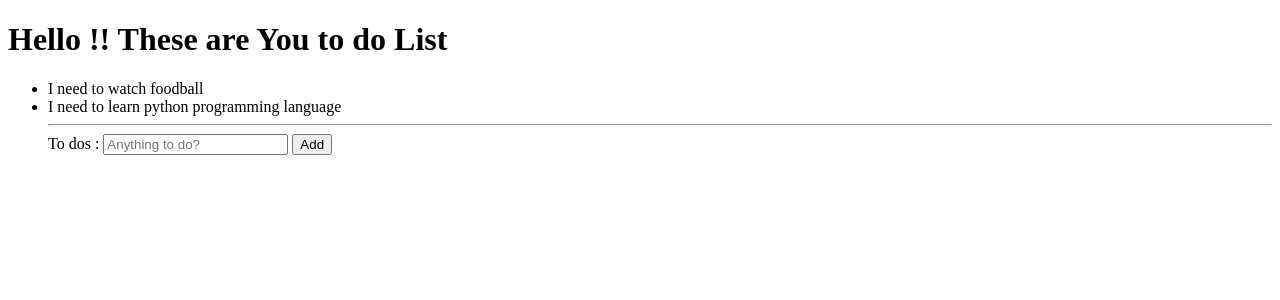
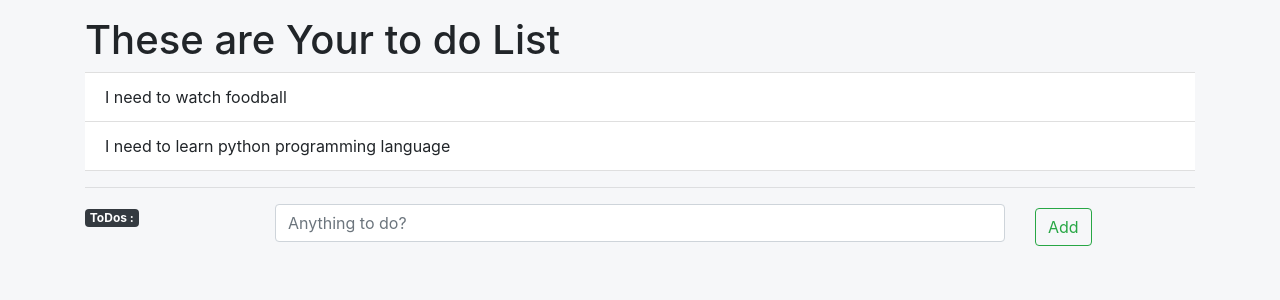
Before and after one commit to SarpongAbasimi/djangoToDoApp, a Django app: page / in a window 1280 px wide. Shown: the top 300 px of the page. Run offline with Django 3.2, Linux system fonts and the light colour scheme; data comes from the database, SQL or seed files in the repository; both versions use the stored data as it was after the commit; some libraries are stand-ins or nearby versions.

Commit message:
adde dsome css to the todoAPP

```diff
--- /dev/null
+++ b/todosApp/static/todosApp/main.css
@@ -0,0 +1,3 @@
+body{
+    background-color: #F6F7F9;
+}
--- a/todosApp/templates/todosApp/base.html
+++ b/todosApp/templates/todosApp/base.html
@@ -1,12 +1,26 @@
+{% load static %}
+
 <!DOCTYPE html>
 <html>
     <head>
         <meta http-equiv="Content-Type" content="text/html" charset=UTF-8">
         <meta name="viewport" content="width=device-width, initial-scale=1.0">
+        <!-- Required meta tags -->
+    <meta charset="utf-8">
+    <meta name="viewport" content="width=device-width, initial-scale=1, shrink-to-fit=no">
+
+    <!-- Bootstrap CSS -->
+    <link rel="stylesheet" href="https://stackpath.bootstrapcdn.com/bootstrap/4.1.3/css/bootstrap.min.css" integrity="sha384-MCw98/SFnGE8fJT3GXwEOngsV7Zt27NXFoaoApmYm81iuXoPkFOJwJ8ERdknLPMO" crossorigin="anonymous">
+    <!-- Main.css-->
+    <link rel="stylesheet" type="text/css" href="{% static 'todosApp/main.css' %}">
     </head>
     <body>
         {% block content %}
 
         {% endblock content %}
+    <!-- jQuery first, then Popper.js, then Bootstrap JS -->
+    <script src="https://code.jquery.com/jquery-3.3.1.slim.min.js" integrity="sha384-q8i/X+965DzO0rT7abK41JStQIAqVgRVzpbzo5smXKp4YfRvH+8abtTE1Pi6jizo" crossorigin="anonymous"></script>
+    <script src="https://cdnjs.cloudflare.com/ajax/libs/popper.js/1.14.3/umd/popper.min.js" integrity="sha384-ZMP7rVo3mIykV+2+9J3UJ46jBk0WLaUAdn689aCwoqbBJiSnjAK/l8WvCWPIPm49" crossorigin="anonymous"></script>
+    <script src="https://stackpath.bootstrapcdn.com/bootstrap/4.1.3/js/bootstrap.min.js" integrity="sha384-ChfqqxuZUCnJSK3+MXmPNIyE6ZbWh2IMqE241rYiqJxyMiZ6OW/JmZQ5stwEULTy" crossorigin="anonymous"></script>
     </body>
 </html>
--- a/todosApp/templates/todosApp/view.html
+++ b/todosApp/templates/todosApp/view.html
@@ -1,16 +1,30 @@
 {% extends 'todosApp/base.html'%}
 
 {% block content %}
-    <h1>Hello !! These are You to do List</h1>
-    <ul>
+<div class="container mt-3">
+    <h1>These are Your to do List</h1>
+    <ul class='list-group list-group-flush'>
         {% for allmydodos in todolist %}
-            <li>{{ allmydodos.description }}</li>
+            <li class="list-group-item ">{{ allmydodos.description }}</li>
         {% endfor %}
+    </ul>
         <hr>
-        <form action="/todo/" method="POST">
-                {% csrf_token %}
-                <label for="toDoList">To dos : </label><input type="text" name="toDos" id="toDoList" placeholder="Anything to do?" required onclick="focus">
-            <input type="submit" name="mysubmit" value="Add">
-        </form>
-    </ul>
+                <form  action="/todo/" method="POST">
+                    {% csrf_token %}
+                    <div class="row">
+
+                        <div class="col-md-2" >
+                            <label class="badge badge-dark" for="toDoList">ToDos : </label>
+                        </div>
+                        <div class="col-md-8" >
+                            <input  class="form-control"  type="text" name="toDos" id="toDoList" placeholder="Anything to do?" required onclick="focus">
+                        </div>
+                        <div class="col-md-2 mt-1">
+                             <input class="btn btn-outline-success" type="submit" name="mysubmit" value="Add">
+                        </div>
+
+                    </div>
+
+                </form>
+</div>
 {% endblock %}
```
Also changed, not shown: db.sqlite3.
